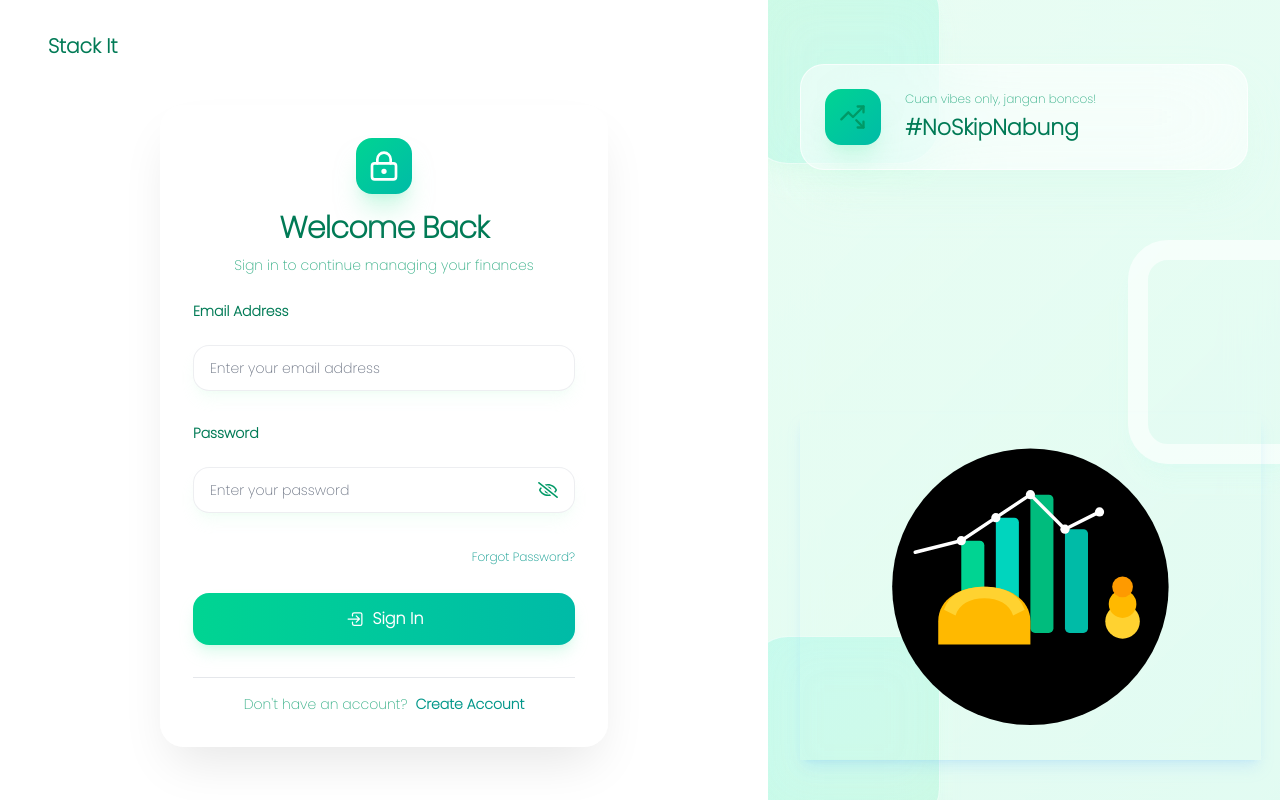
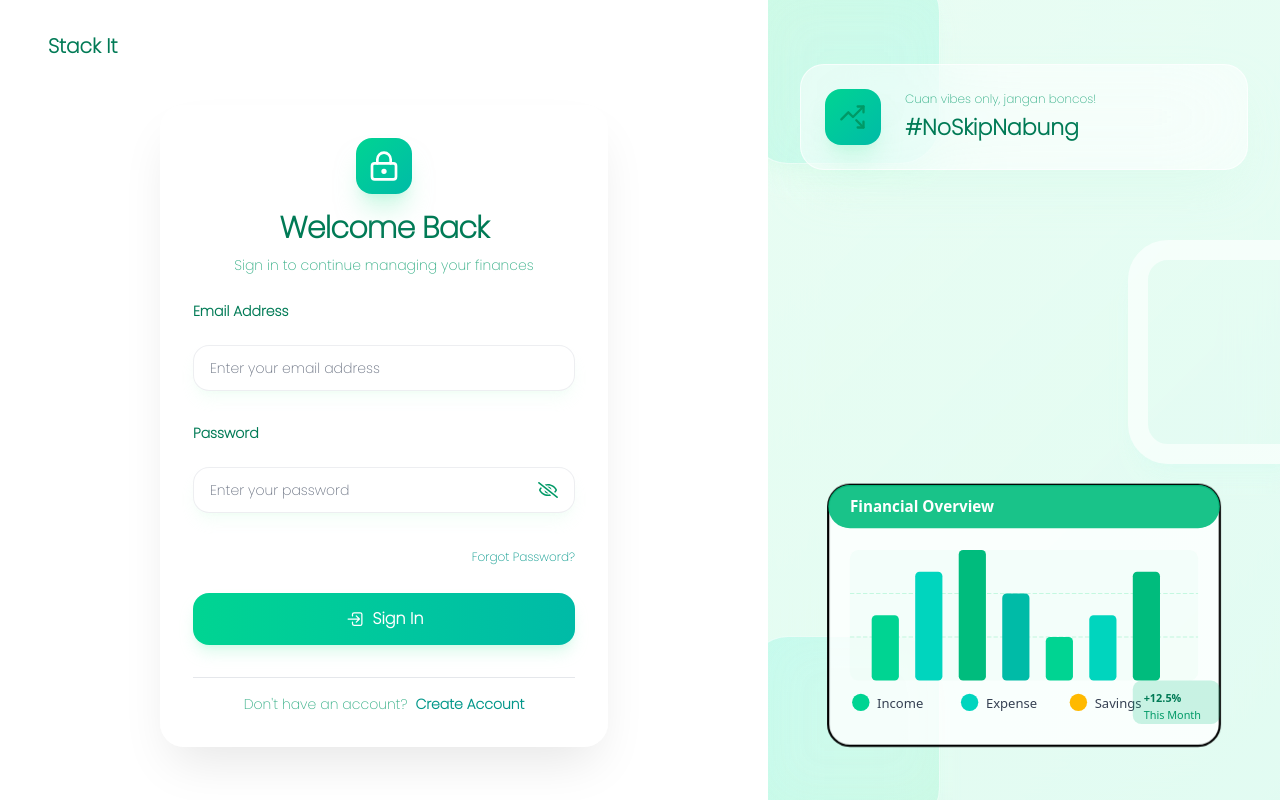
Before and after one commit to Alvarizqi09/fe-finance, a React (Vite) app: page /login in a window 1280 px wide. Built offline with nearby package versions, Linux system fonts and the light colour scheme.

Commit message:
fix: update AuthLayout to use new BoxFinanceIllustration for improved visual consistency and dark mode support

```diff
--- a/src/components/AuthLayout.jsx
+++ b/src/components/AuthLayout.jsx
@@ -35,169 +35,226 @@ const AuthLayout = ({ children }) => {
           />
         </div>
 
-        {/* SVG Background Illustration */}
-        <div className="w-64 lg:w-[90%] absolute bottom-10">
-          <FinanceIllustration />
+        {/* SVG Background Illustration - Box Style */}
+        <div className="w-64 lg:w-[85%] absolute bottom-8 left-1/2 transform -translate-x-1/2">
+          <BoxFinanceIllustration />
         </div>
       </div>
     </div>
   );
 };
 
-// SVG Illustration Component dengan dukungan dark mode
-const FinanceIllustration = () => {
+// SVG Illustration dengan bentuk kotak dan posisi lebih bawah
+const BoxFinanceIllustration = () => {
   return (
     <svg
-      viewBox="0 0 400 300"
-      className="w-full h-auto shadow-lg shadow-blue-400/15 dark:shadow-blue-400/5"
+      viewBox="0 0 400 280"
+      className="w-full h-auto"
       fill="none"
       xmlns="http://www.w3.org/2000/svg"
     >
-      {/* Background Circle */}
-      <circle
-        cx="200"
-        cy="150"
-        r="120"
-        fill="url(#gradient)"
-        className="transition-colors duration-300"
+      {/* Main Container Box */}
+      <rect
+        x="20"
+        y="20"
+        width="360"
+        height="240"
+        rx="20"
+        className="fill-white/80 dark:fill-gray-800/80 backdrop-blur-sm transition-colors duration-300"
+        stroke="currentColor"
+        strokeWidth="2"
+      />
+
+      {/* Header Bar */}
+      <rect
+        x="20"
+        y="20"
+        width="360"
+        height="40"
+        rx="20"
+        className="fill-emerald-500/90 dark:fill-emerald-600/90 transition-colors duration-300"
+      />
+
+      {/* Header Text */}
+      <text
+        x="40"
+        y="45"
+        className="text-sm font-semibold fill-white transition-colors duration-300"
+        style={{
+          fontFamily: "system-ui, sans-serif",
+          fontSize: "14px",
+          fontWeight: "600",
+        }}
+      >
+        Financial Overview
+      </text>
+
+      {/* Chart Container */}
+      <rect
+        x="40"
+        y="80"
+        width="320"
+        height="120"
+        rx="8"
+        className="fill-emerald-50/50 dark:fill-gray-700/50 transition-colors duration-300"
+      />
+
+      {/* Chart Grid Lines */}
+      <line
+        x1="40"
+        y1="120"
+        x2="360"
+        y2="120"
+        className="stroke-emerald-200/60 dark:stroke-gray-600/60 transition-colors duration-300"
+        strokeWidth="1"
+        strokeDasharray="4 2"
+      />
+      <line
+        x1="40"
+        y1="160"
+        x2="360"
+        y2="160"
+        className="stroke-emerald-200/60 dark:stroke-gray-600/60 transition-colors duration-300"
+        strokeWidth="1"
+        strokeDasharray="4 2"
       />
 
       {/* Chart Bars */}
       <rect
-        x="140"
-        y="110"
-        width="20"
-        height="80"
+        x="60"
+        y="140"
+        width="25"
+        height="60"
         rx="4"
         className="fill-emerald-400 dark:fill-emerald-500 transition-colors duration-300"
       />
       <rect
-        x="170"
-        y="90"
-        width="20"
+        x="100"
+        y="100"
+        width="25"
         height="100"
         rx="4"
         className="fill-teal-400 dark:fill-teal-500 transition-colors duration-300"
       />
       <rect
-        x="200"
-        y="70"
-        width="20"
+        x="140"
+        y="80"
+        width="25"
         height="120"
         rx="4"
         className="fill-emerald-500 dark:fill-emerald-600 transition-colors duration-300"
       />
       <rect
-        x="230"
-        y="100"
-        width="20"
-        height="90"
+        x="180"
+        y="120"
+        width="25"
+        height="80"
         rx="4"
         className="fill-teal-500 dark:fill-teal-600 transition-colors duration-300"
       />
+      <rect
+        x="220"
+        y="160"
+        width="25"
+        height="40"
+        rx="4"
+        className="fill-emerald-400 dark:fill-emerald-500 transition-colors duration-300"
+      />
+      <rect
+        x="260"
+        y="140"
+        width="25"
+        height="60"
+        rx="4"
+        className="fill-teal-400 dark:fill-teal-500 transition-colors duration-300"
+      />
+      <rect
+        x="300"
+        y="100"
+        width="25"
+        height="100"
+        rx="4"
+        className="fill-emerald-500 dark:fill-emerald-600 transition-colors duration-300"
+      />
 
-      {/* Money Bag */}
-      <path
-        d="M120 180C120 160 140 150 160 150C180 150 200 160 200 180V200H120V180Z"
+      {/* Financial Indicators */}
+      {/* Income Indicator */}
+      <circle
+        cx="50"
+        cy="220"
+        r="8"
+        className="fill-emerald-400 dark:fill-emerald-500 transition-colors duration-300"
+      />
+      <text
+        x="65"
+        y="225"
+        className="text-xs fill-gray-700 dark:fill-gray-300 transition-colors duration-300"
+        style={{ fontFamily: "system-ui, sans-serif", fontSize: "12px" }}
+      >
+        Income
+      </text>
+
+      {/* Expense Indicator */}
+      <circle
+        cx="150"
+        cy="220"
+        r="8"
+        className="fill-teal-400 dark:fill-teal-500 transition-colors duration-300"
+      />
+      <text
+        x="165"
+        y="225"
+        className="text-xs fill-gray-700 dark:fill-gray-300 transition-colors duration-300"
+        style={{ fontFamily: "system-ui, sans-serif", fontSize: "12px" }}
+      >
+        Expense
+      </text>
+
+      {/* Savings Indicator */}
+      <circle
+        cx="250"
+        cy="220"
+        r="8"
         className="fill-amber-400 dark:fill-amber-500 transition-colors duration-300"
       />
-      <path
-        d="M160 150C175 150 190 155 195 170L185 175C182 165 172 160 160 160C148 160 138 165 135 175L125 170C130 155 145 150 160 150Z"
-        className="fill-amber-300 dark:fill-amber-400 transition-colors duration-300"
+      <text
+        x="265"
+        y="225"
+        className="text-xs fill-gray-700 dark:fill-gray-300 transition-colors duration-300"
+        style={{ fontFamily: "system-ui, sans-serif", fontSize: "12px" }}
+      >
+        Savings
+      </text>
+
+      {/* Stats Badge */}
+      <rect
+        x="300"
+        y="200"
+        width="80"
+        height="40"
+        rx="8"
+        className="fill-emerald-500/20 dark:fill-emerald-600/20 transition-colors duration-300"
       />
-
-      {/* Coin Stack */}
-      <circle
-        cx="280"
-        cy="180"
-        r="15"
-        className="fill-amber-300 dark:fill-amber-400 transition-colors duration-300"
-      />
-      <circle
-        cx="280"
-        cy="165"
-        r="12"
-        className="fill-amber-400 dark:fill-amber-500 transition-colors duration-300"
-      />
-      <circle
-        cx="280"
-        cy="150"
-        r="9"
-        className="fill-amber-500 dark:fill-amber-600 transition-colors duration-300"
-      />
-
-      {/* Graph Line */}
-      <path
-        d="M100 120 L140 110 L170 90 L200 70 L230 100 L260 85"
-        stroke="currentColor"
-        strokeWidth="3"
-        strokeLinecap="round"
-        className="text-white dark:text-gray-700 transition-colors duration-300"
-      />
-
-      {/* Graph Dots */}
-      <circle
-        cx="140"
-        cy="110"
-        r="4"
-        className="fill-white dark:fill-gray-300 transition-colors duration-300"
-      />
-      <circle
-        cx="170"
-        cy="90"
-        r="4"
-        className="fill-white dark:fill-gray-300 transition-colors duration-300"
-      />
-      <circle
-        cx="200"
-        cy="70"
-        r="4"
-        className="fill-white dark:fill-gray-300 transition-colors duration-300"
-      />
-      <circle
-        cx="230"
-        cy="100"
-        r="4"
-        className="fill-white dark:fill-gray-300 transition-colors duration-300"
-      />
-      <circle
-        cx="260"
-        cy="85"
-        r="4"
-        className="fill-white dark:fill-gray-300 transition-colors duration-300"
-      />
-
-      {/* Definitions */}
-      <defs>
-        <linearGradient id="gradient" x1="0%" y1="0%" x2="100%" y2="100%">
-          <stop offset="0%" className="transition-colors duration-300">
-            <animate
-              attributeName="stop-color"
-              values="#a7f3d0; #34d399; #a7f3d0"
-              dur="8s"
-              repeatCount="indefinite"
-            />
-            <stop
-              offset="0%"
-              stopColor="#a7f3d0"
-              className="dark:stop-color-[#065f46]"
-            />
-          </stop>
-          <stop offset="100%" className="transition-colors duration-300">
-            <animate
-              attributeName="stop-color"
-              values="#34d399; #10b981; #34d399"
-              dur="8s"
-              repeatCount="indefinite"
-            />
-            <stop
-              offset="100%"
-              stopColor="#34d399"
-              className="dark:stop-color-[#047857]"
-            />
-          </stop>
-        </linearGradient>
-      </defs>
+      <text
+        x="310"
+        y="220"
+        className="text-xs font-bold fill-emerald-700 dark:fill-emerald-400 transition-colors duration-300"
+        style={{
+          fontFamily: "system-ui, sans-serif",
+          fontSize: "10px",
+          fontWeight: "bold",
+        }}
+      >
+        +12.5%
+      </text>
+      <text
+        x="310"
+        y="235"
+        className="text-xs fill-emerald-600 dark:fill-emerald-300 transition-colors duration-300"
+        style={{ fontFamily: "system-ui, sans-serif", fontSize: "10px" }}
+      >
+        This Month
+      </text>
     </svg>
   );
 };
```
